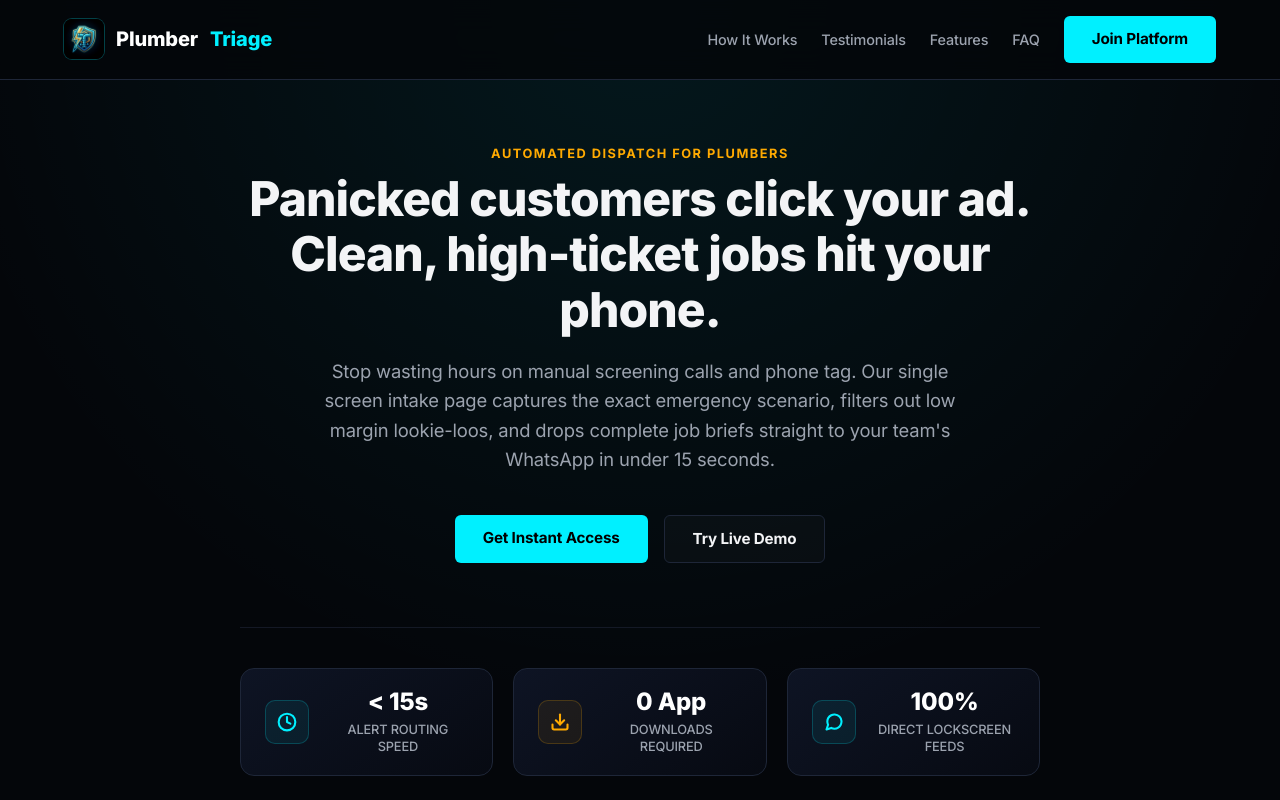
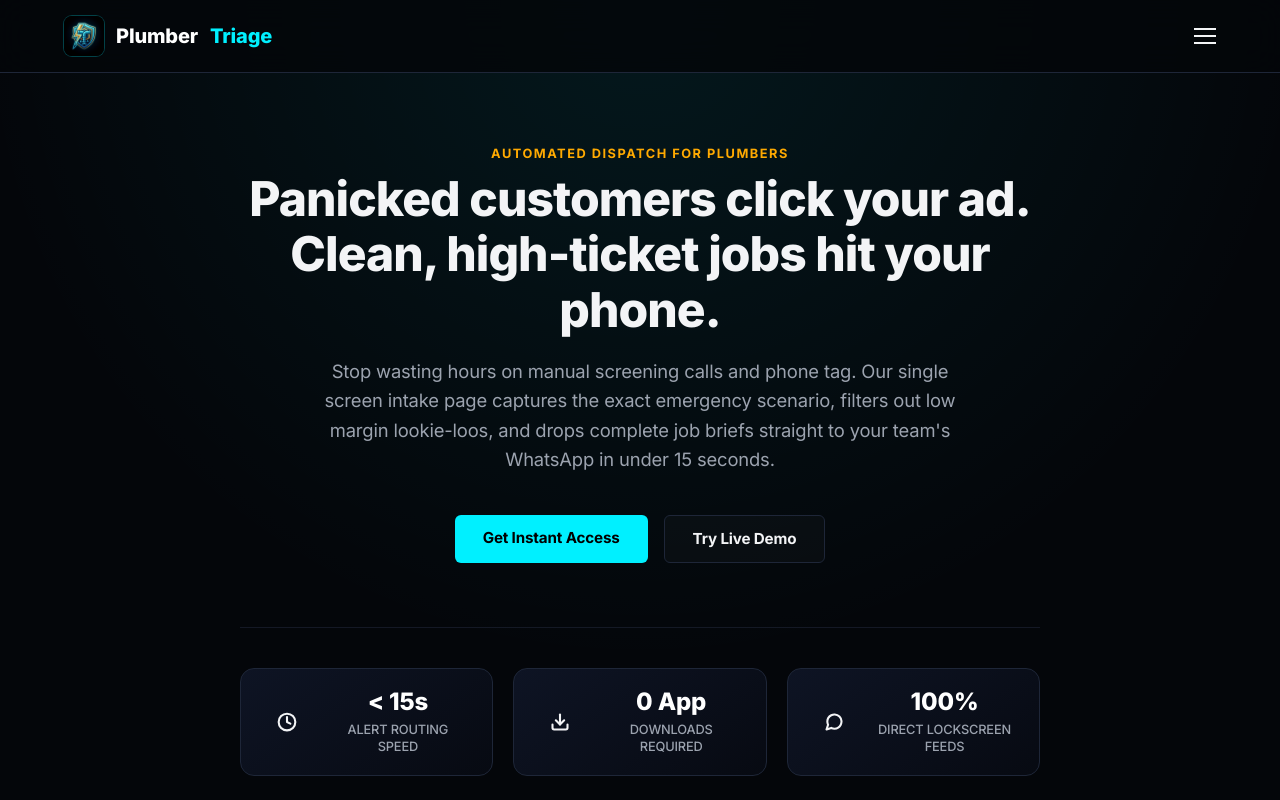
Before and after one commit to Mirnes420/plumberTriage, a plain HTML site: page index.html in a window 1280 px wide. Shown: the top 800 px of the page. Drawn offline with Linux system fonts and the light colour scheme.

Commit message:
fixed menu and svg

```diff
--- a/styles.css
+++ b/styles.css
@@ -106,7 +106,7 @@ nav a:hover {
 }
 
 .menu-toggle {
-  display: none;
+  display: flex !important;
   flex-direction: column;
   justify-content: space-between;
   width: 22px;
@@ -121,10 +121,38 @@ nav a:hover {
 .menu-toggle span {
   width: 100%;
   height: 2px;
-  background-color: var(--text-main);
+  background-color: var(--text-main, #f3f4f6);
   transition: all 0.2s ease;
 }
 
+/* 2. Hide standard links into a hidden off-screen sidebar */
+nav {
+  position: fixed;
+  top: 57px;
+  /* Adjust to perfectly meet your header line */
+  left: 0;
+  right: 0;
+  bottom: 0;
+  height: calc(100vh - 57px);
+  background: var(--bg-main, #04060a);
+  display: flex !important;
+  flex-direction: column;
+  justify-content: flex-start;
+  padding: 3rem 2rem;
+  gap: 2rem;
+
+  /* Sent completely off-screen by default */
+  transform: translateX(100%);
+  transition: transform 0.25s cubic-bezier(0.4, 0, 0.2, 1);
+  z-index: 99;
+}
+
+/* 3. THE MISSING PIECE: Pull the menu onto the screen when active class is applied by JS */
+nav.active {
+  transform: translateX(0) !important;
+}
+
+/* 4. Turn hamburger line stack into an 'X' icon when clicked */
 .menu-toggle.active span:nth-child(1) {
   transform: translateY(7px) rotate(45deg);
 }
@@ -135,6 +163,7 @@ nav a:hover {
 
 .menu-toggle.active span:nth-child(3) {
   transform: translateY(-7px) rotate(-45deg);
+}
 }
 
 /* Layout Structure Layouts */
@@ -531,35 +560,43 @@ footer {
 }
 
 /* HARD CRASH LIMITS FOR SVG ICONS */
+/* Update these explicit rules in your styles.css */
 .metric-icon-wrapper {
-  display: flex;
+  display: inline-flex !important;
+  /* Forces correct box layout parsing */
   align-items: center;
   justify-content: center;
   width: 44px;
   height: 44px;
   border-radius: 10px;
-  flex-shrink: 0;
-  /* Prevents text from crushing the icon size */
+  flex-shrink: 0 !important;
+  /* ABSOLUTE GUARANTEE it won't crush to 0 width on small viewports */
 }
 
-/* This restricts the actual SVG vector graphic from blowing up */
 .metric-icon-wrapper svg {
   width: 20px !important;
   height: 20px !important;
+  min-width: 20px !important;
+  /* Prevents disappearing acts */
+  min-height: 20px !important;
   display: block;
 }
 
-/* Glassmorphism Accents */
-.metric-icon-wrapper.cyan-glow {
-  background: rgba(0, 240, 255, 0.07);
-  border: 1px solid rgba(0, 240, 255, 0.2);
-  color: var(--brand-electric, #00f0ff);
-}
+/* Ensure mobile overrides maintain structural integrity */
+@media (max-width: 768px) {
+  .metric-icon-wrapper {
+    display: inline-flex !important;
+    width: 38px !important;
+    height: 38px !important;
+    flex-shrink: 0 !important;
+  }
 
-.metric-icon-wrapper.laser-glow {
-  background: rgba(255, 170, 0, 0.07);
-  border: 1px solid rgba(255, 170, 0, 0.2);
-  color: var(--brand-laser, #ffaa00);
+  .metric-icon-wrapper svg {
+    width: 18px !important;
+    height: 18px !important;
+    min-width: 18px !important;
+    min-height: 18px !important;
+  }
 }
 
 .metric-text-group {
```
